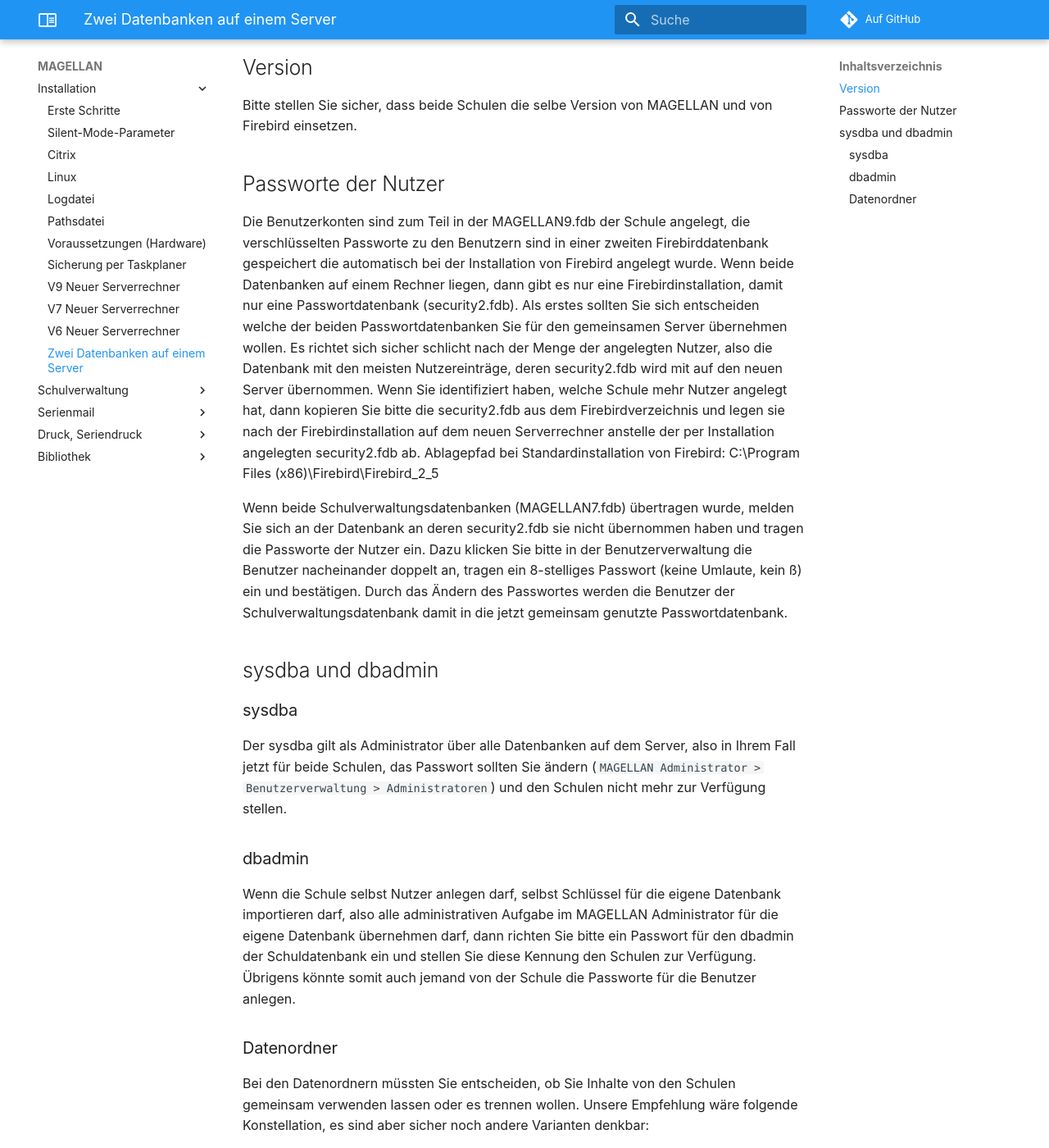
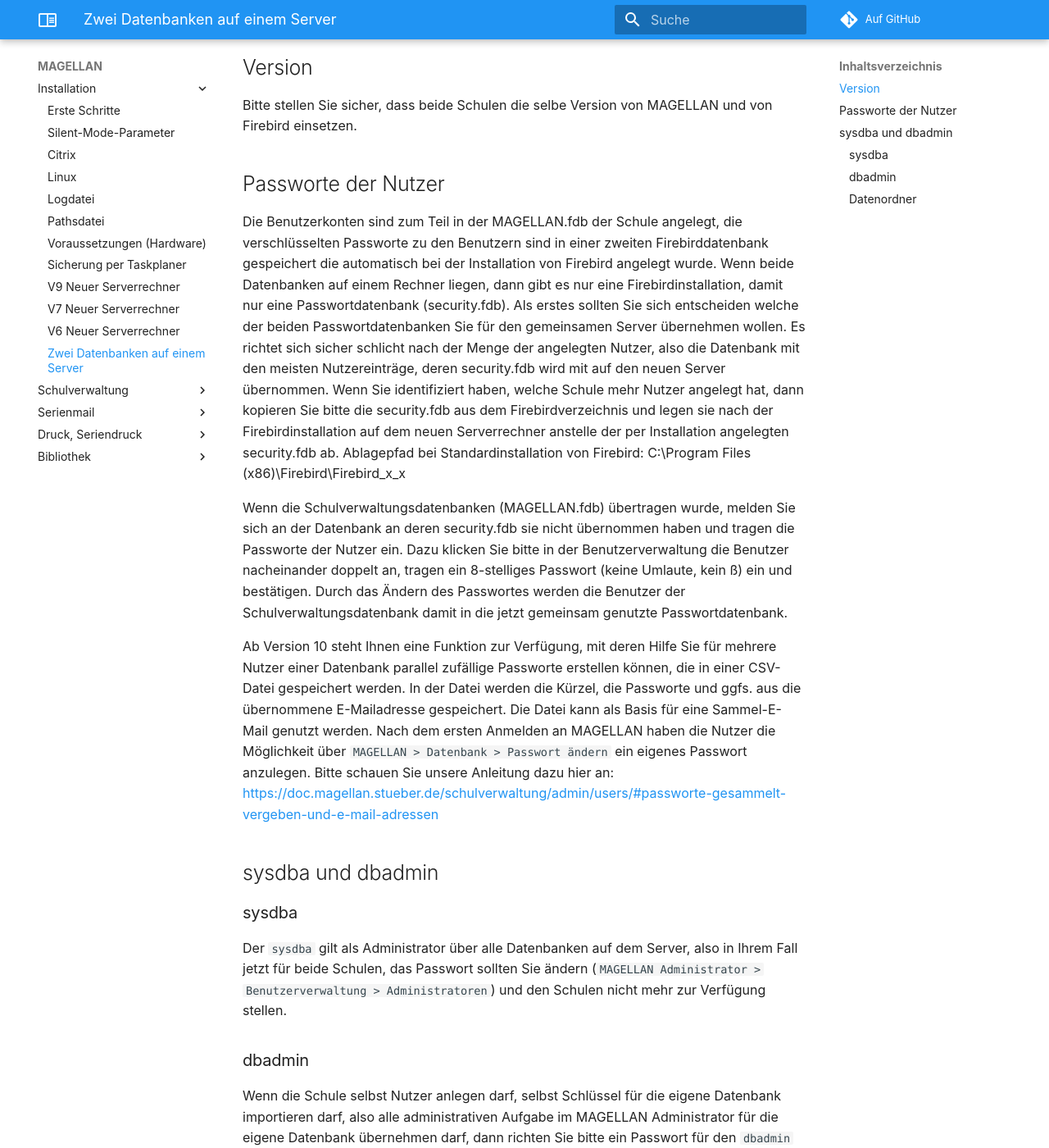
Before and after one commit to stuebersystems/doc.kb.de, an MkDocs documentation site: the page built from docs/magellan/2_db_ein_server.md, in a window 1280 px wide and 1400 px high, scrolled down 254 px. Shown: the whole window at 82% size. Built offline with MkDocs 1.6.1 and Material for MkDocs 9.7.7, drawn with Linux system fonts in a browser that asks for light colours; comment, search, counter and statistics services are not loaded; old or Windows-style settings are respelled for this version of MkDocs; some of the changed text lies outside the part shown.

Commit message:
no message

```diff
--- a/docs/magellan/2_db_ein_server.md
+++ b/docs/magellan/2_db_ein_server.md
@@ -8,20 +8,23 @@ Bitte stellen Sie sicher, dass beide Schulen die selbe Version von MAGELLAN und
 
 ## Passworte der Nutzer
 
-Die Benutzerkonten sind zum Teil in der MAGELLAN9.fdb der Schule angelegt, die verschlüsselten Passworte zu den Benutzern sind in einer zweiten Firebirddatenbank gespeichert die automatisch bei der Installation von Firebird angelegt wurde.  Wenn beide Datenbanken auf einem Rechner liegen, dann gibt es nur eine Firebirdinstallation, damit nur eine Passwortdatenbank (security2.fdb). Als erstes sollten Sie sich entscheiden welche der beiden Passwortdatenbanken Sie für den gemeinsamen Server übernehmen wollen. Es richtet sich sicher schlicht nach der Menge der angelegten Nutzer, also die Datenbank mit den meisten Nutzereinträge, deren security2.fdb wird mit auf den neuen Server übernommen. Wenn Sie identifiziert haben, welche Schule mehr Nutzer angelegt hat, dann kopieren Sie bitte die security2.fdb aus dem Firebirdverzeichnis und legen sie nach der Firebirdinstallation auf dem neuen Serverrechner anstelle der per Installation angelegten security2.fdb ab.
-Ablagepfad bei Standardinstallation von Firebird: C:\Program Files (x86)\Firebird\Firebird_2_5
+Die Benutzerkonten sind zum Teil in der MAGELLAN.fdb der Schule angelegt, die verschlüsselten Passworte zu den Benutzern sind in einer zweiten Firebirddatenbank gespeichert die automatisch bei der Installation von Firebird angelegt wurde.  Wenn beide Datenbanken auf einem Rechner liegen, dann gibt es nur eine Firebirdinstallation, damit nur eine Passwortdatenbank (security.fdb). Als erstes sollten Sie sich entscheiden welche der beiden Passwortdatenbanken Sie für den gemeinsamen Server übernehmen wollen. Es richtet sich sicher schlicht nach der Menge der angelegten Nutzer, also die Datenbank mit den meisten Nutzereinträge, deren security.fdb wird mit auf den neuen Server übernommen. Wenn Sie identifiziert haben, welche Schule mehr Nutzer angelegt hat, dann kopieren Sie bitte die security.fdb aus dem Firebirdverzeichnis und legen sie nach der Firebirdinstallation auf dem neuen Serverrechner anstelle der per Installation angelegten security.fdb ab.
+Ablagepfad bei Standardinstallation von Firebird: C:\Program Files (x86)\Firebird\Firebird_x_x
 
-Wenn beide Schulverwaltungsdatenbanken (MAGELLAN7.fdb) übertragen wurde, melden Sie sich an der Datenbank an deren security2.fdb sie nicht übernommen haben und tragen die Passworte der Nutzer ein. Dazu klicken Sie bitte in der Benutzerverwaltung die Benutzer nacheinander doppelt an, tragen ein 8-stelliges Passwort (keine Umlaute, kein ß) ein und bestätigen. Durch das Ändern des Passwortes werden die Benutzer der Schulverwaltungsdatenbank damit in die jetzt gemeinsam genutzte Passwortdatenbank.
+Wenn die Schulverwaltungsdatenbanken (MAGELLAN.fdb) übertragen wurde, melden Sie sich an der Datenbank an deren security.fdb sie nicht übernommen haben und tragen die Passworte der Nutzer ein. Dazu klicken Sie bitte in der Benutzerverwaltung die Benutzer nacheinander doppelt an, tragen ein 8-stelliges Passwort (keine Umlaute, kein ß) ein und bestätigen. Durch das Ändern des Passwortes werden die Benutzer der Schulverwaltungsdatenbank damit in die jetzt gemeinsam genutzte Passwortdatenbank.
+
+Ab Version 10 steht Ihnen eine Funktion zur Verfügung, mit deren Hilfe Sie für mehrere Nutzer einer Datenbank parallel zufällige Passworte erstellen können, die in einer CSV-Datei gespeichert werden. In der Datei werden die Kürzel, die Passworte und ggfs. aus die übernommene E-Mailadresse gespeichert. Die Datei kann als Basis für eine Sammel-E-Mail genutzt werden. Nach dem ersten Anmelden an MAGELLAN haben die Nutzer die Möglichkeit über `MAGELLAN > Datenbank > Passwort ändern` ein eigenes Passwort anzulegen.
+Bitte schauen Sie unsere Anleitung dazu hier an: [https://doc.magellan.stueber.de/schulverwaltung/admin/users/#passworte-gesammelt-vergeben-und-e-mail-adressen](https://doc.magellan.stueber.de/schulverwaltung/admin/users/#passworte-gesammelt-vergeben-und-e-mail-adressen)
 
 ## sysdba und dbadmin
 
 ### sysdba
 
-Der sysdba gilt als Administrator über alle Datenbanken auf dem Server, also in Ihrem Fall jetzt für beide Schulen, das Passwort sollten Sie ändern (`MAGELLAN Administrator > Benutzerverwaltung > Administratoren`) und den Schulen nicht mehr zur Verfügung stellen.
+Der `sysdba` gilt als Administrator über alle Datenbanken auf dem Server, also in Ihrem Fall jetzt für beide Schulen, das Passwort sollten Sie ändern (`MAGELLAN Administrator > Benutzerverwaltung > Administratoren`) und den Schulen nicht mehr zur Verfügung stellen.
 
 ### dbadmin
 
-Wenn die Schule selbst Nutzer anlegen darf, selbst Schlüssel für die eigene Datenbank importieren darf, also alle administrativen Aufgabe im MAGELLAN Administrator für die eigene Datenbank übernehmen darf, dann richten Sie bitte ein Passwort für den dbadmin der Schuldatenbank ein und stellen Sie diese Kennung den Schulen zur Verfügung.
+Wenn die Schule selbst Nutzer anlegen darf, selbst Schlüssel für die eigene Datenbank importieren darf, also alle administrativen Aufgabe im MAGELLAN Administrator für die eigene Datenbank übernehmen darf, dann richten Sie bitte ein Passwort für den `dbadmin` der Schuldatenbank ein und stellen Sie diese Kennung den Schulen zur Verfügung.
 Übrigens könnte somit auch jemand von der Schule die Passworte für die Benutzer anlegen.
 
 ### Datenordner
@@ -29,21 +32,22 @@ Wenn die Schule selbst Nutzer anlegen darf, selbst Schlüssel für die eigene Da
 Bei den Datenordnern müssten Sie entscheiden, ob Sie Inhalte von den Schulen gemeinsam verwenden lassen oder es trennen wollen.
 Unsere Empfehlung wäre folgende Konstellation, es sind aber sicher noch andere Varianten denkbar:
 
-Muss je Schule existieren:
+Muss je Schule existieren (`x` dient hier als Platzhalter für die jeweilige Versionsnummer):
 
-"C:\Users\Public\Documents\Stueber Systems\Magellan 9\Dokumente"
+"C:\Users\Public\Documents\Stueber Systems\Magellan x\Dokumente"
 
 Sollten je Schule existieren:
 
-"C:\Users\Public\Documents\Stueber Systems\Magellan 9\Berichte"
+"C:\Users\Public\Documents\Stueber Systems\Magellan x\Berichte"
 
-"C:\Users\Public\Documents\Stueber Systems\Magellan 9\Vorlagen"
+"C:\Users\Public\Documents\Stueber Systems\Magellan x\Vorlagen"
 
 Können gemeinsam genutzt werden:
 
-"C:\Users\Public\Documents\Stueber Systems\Magellan 9\Skripte"
+"C:\Users\Public\Documents\Stueber Systems\Magellan x\Skripte"
 
-"C:\Users\Public\Documents\Stueber Systems\Magellan 9\Importe"
+"C:\Users\Public\Documents\Stueber Systems\Magellan x\Importe"
 
 Unser Vorschlag hier wäre auf dem Server die Standardinstallation auszuführen und die Verzeichnis auch an der Stelle zu lassen. Für die schulindividuellen Verzeichnisse erstellen Sie bitte eine Kopie der Verzeichnisse ujnd legen diese doppelt ab. Erstellen Sie jeweils Freigaben für die beiden Schulen.
-Bei Updates werden diese drei Verzeichnisse so nicht erreicht, was für die Verzeichnisse Dokumente und Vorlagen aber auch nicht nötig ist. Der Ordner Berichte sollte allerdings schon aktualisiert werden. Hier würden wir vorschlagen, dass Sie sich ein Tool zur Synchronisation des Verzeichnisses einrichten und nach dem Update neue oder geänderte Berichtsdateien aus dem Standardordner in die schulindividuellen Ordner zu übertragen.
+Bei Updates werden diese drei Verzeichnisse so nicht erreicht, was für die Verzeichnisse Dokumente und Vorlagen aber auch nicht nötig ist.
+Der Ordner Berichte sollte allerdings schon aktualisiert werden. Hier würden wir vorschlagen, dass Sie sich ein Tool zur Synchronisation des Verzeichnisses einrichten und nach dem Update neue oder geänderte Berichtsdateien aus dem Standardordner in die schulindividuellen Ordner zu übertragen.
```
Also changed, not shown: other parts of docs/magellan/2_db_ein_server.md (+1 -1 lines).
